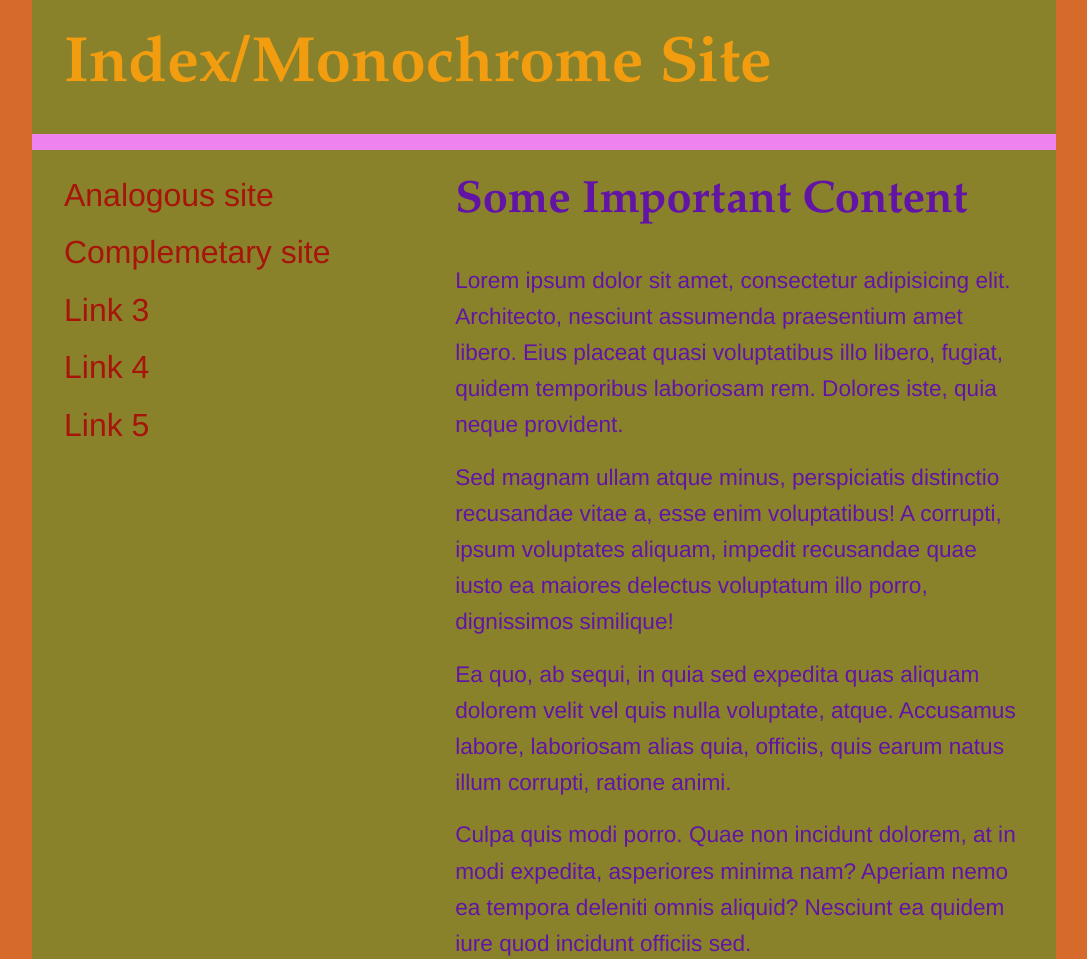
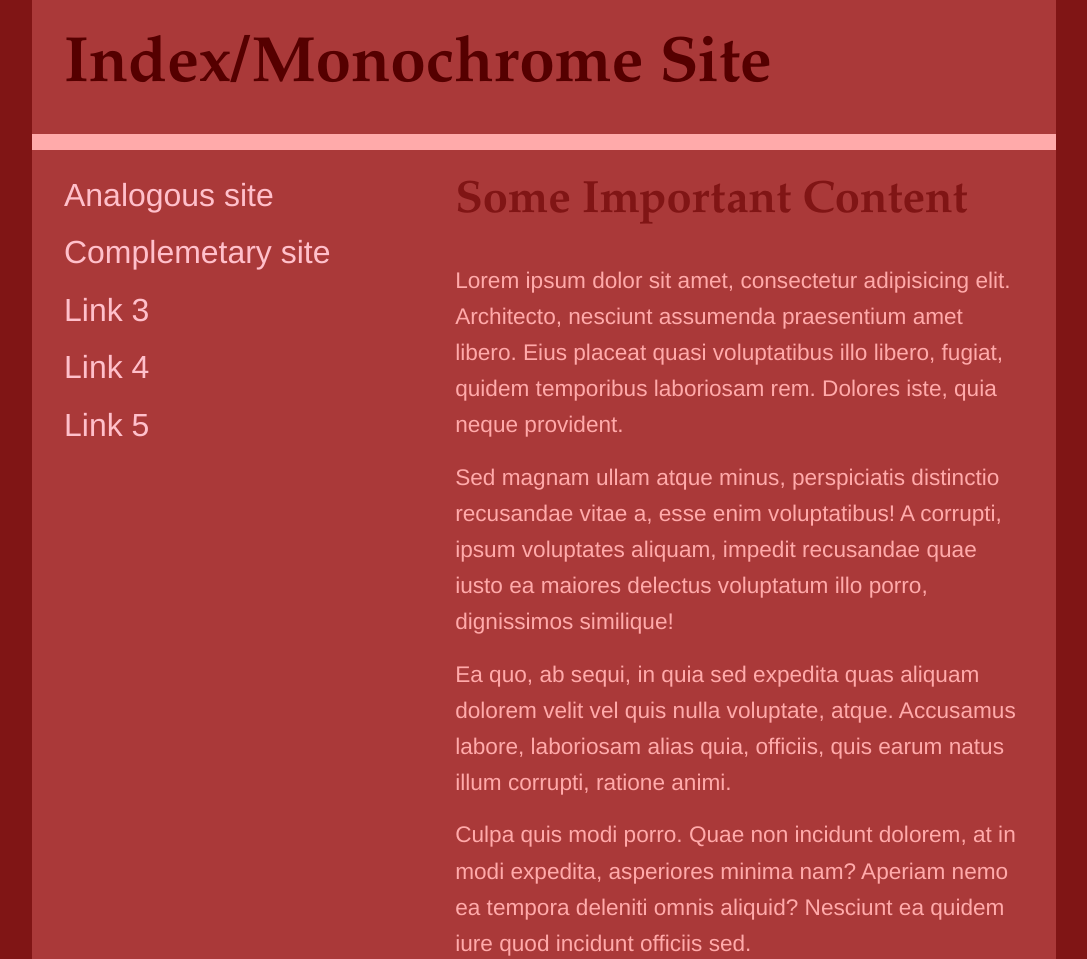
Before and after one commit to KushalYagnik/colours, a plain HTML site: page index.html in a window 1280 px wide. Shown: the top 959 px of the page, without its empty margins (96-1183 px from the left). Drawn offline with Linux system fonts and the light colour scheme.

Commit message:
Update index.html

```diff
--- a/index.html
+++ b/index.html
@@ -24,7 +24,7 @@
             font-family: Helvetica, Arial, sans-serif;
         }
         html,body{
-            background-color: #D66A2B;
+            background-color: #801515;
         }
         h1{
             font-family: Palatino, 'Palatino Linotype', 'Palatino LT STD', 'Book Antiqua', Georgia, serif;
@@ -48,7 +48,7 @@
             text-decoration: none;
             border-bottom: 0.2rem yellow;
             padding: 0.2rem 2rem;
-            color: #8A822B;
+            color: #FFAAAA;
         }
         nav li>a:hover,
         nav li>a:active{
@@ -65,11 +65,11 @@
             width: 80%;
             max-width: 1200px;
             margin: 0 auto;
-            background-color: #8A822B;
+            background-color: #AA3939;
         }
         header{
             width:100%;
-            border-bottom: 1rem solid violet;
+            border-bottom: 1rem solid #FFAAAA;
         }
         nav{
             float:left;
@@ -82,36 +82,36 @@
         footer{
             clear:both;
             width: 100%;
-            border-top: 0.5rem magenta;
+            border-top: 0.5rem blue;
         }
         footer p{
             font-size: 1rem;
             padding: 2rem;
-            color: #8A4D2B;
+            color: pink;
         }
     </style>
 </head>
 <body>
     <div class="wrapper">
         <header>
-            <h1><font color="#F29C0F">Index/Monochrome Site</font></h1>
+            <h1><font color="#550000">Index/Monochrome Site</font></h1>
         </header>
         <nav>
             <ul>
-                <li><a href="https://kushalyagnik.github.io/colours/analogous.html"><font color="#A6140A">Analogous site</font></a></li>
-                <li><a href="https://kushalyagnik.github.io/colours/complementary.html"><font color="#A6140A">Complemetary site</font></a></li>
-                <li><a href="#"><font color="#A6140A">Link 3</font></a></li>
-                <li><a href="#"><font color="#A6140A">Link 4</font></a></li>
-                <li><a href="#"><font color="#A6140A">Link 5</font></a></li>
+                <li><a href="https://kushalyagnik.github.io/colours/analogous.html"><font color="pink">Analogous site</font></a></li>
+                <li><a href="https://kushalyagnik.github.io/colours/complementary.html"><font color="pink">Complemetary site</font></a></li>
+                <li><a href="#"><font color="pink">Link 3</font></a></li>
+                <li><a href="#"><font color="pink">Link 4</font></a></li>
+                <li><a href="#"><font color="pink">Link 5</font></a></li>
             </ul>
         </nav>
         <main>
-            <h2><font color="#6214A6">Some Important Content</font></h2>
-            <p><font color="#6214A6">Lorem ipsum dolor sit amet, consectetur adipisicing elit. Architecto, nesciunt assumenda praesentium amet libero. Eius placeat quasi voluptatibus illo libero, fugiat, quidem temporibus laboriosam rem. Dolores iste, quia neque provident.</font></p>
-            <p><font color="#6214A6">Sed magnam ullam atque minus, perspiciatis distinctio recusandae vitae a, esse enim voluptatibus! A corrupti, ipsum voluptates aliquam, impedit recusandae quae iusto ea maiores delectus voluptatum illo porro, dignissimos similique!</font></p>
-            <p><font color="#6214A6">Ea quo, ab sequi, in quia sed expedita quas aliquam dolorem velit vel quis nulla voluptate, atque. Accusamus labore, laboriosam alias quia, officiis, quis earum natus illum corrupti, ratione animi.</font></p>
-            <p><font color="#6214A6">Culpa quis modi porro. Quae non incidunt dolorem, at in modi expedita, asperiores minima nam? Aperiam nemo ea tempora deleniti omnis aliquid? Nesciunt ea quidem iure quod incidunt officiis sed.</font></p>
-            <p><font color="#6214A6">Nam assumenda quaerat eius delectus porro perspiciatis labore? Facere, quaerat, doloribus. Perspiciatis numquam vel, dicta optio molestias modi ad accusamus quod excepturi architecto in laboriosam deserunt quibusdam fugiat distinctio pariatur.</font></p>
+            <h2><font color="#801515">Some Important Content</font></h2>
+            <p><font color="#FFAAAA">Lorem ipsum dolor sit amet, consectetur adipisicing elit. Architecto, nesciunt assumenda praesentium amet libero. Eius placeat quasi voluptatibus illo libero, fugiat, quidem temporibus laboriosam rem. Dolores iste, quia neque provident.</font></p>
+            <p><font color="#FFAAAA">Sed magnam ullam atque minus, perspiciatis distinctio recusandae vitae a, esse enim voluptatibus! A corrupti, ipsum voluptates aliquam, impedit recusandae quae iusto ea maiores delectus voluptatum illo porro, dignissimos similique!</font></p>
+            <p><font color="#FFAAAA">Ea quo, ab sequi, in quia sed expedita quas aliquam dolorem velit vel quis nulla voluptate, atque. Accusamus labore, laboriosam alias quia, officiis, quis earum natus illum corrupti, ratione animi.</font></p>
+            <p><font color="#FFAAAA">Culpa quis modi porro. Quae non incidunt dolorem, at in modi expedita, asperiores minima nam? Aperiam nemo ea tempora deleniti omnis aliquid? Nesciunt ea quidem iure quod incidunt officiis sed.</font></p>
+            <p><font color="#FFAAAA">Nam assumenda quaerat eius delectus porro perspiciatis labore? Facere, quaerat, doloribus. Perspiciatis numquam vel, dicta optio molestias modi ad accusamus quod excepturi architecto in laboriosam deserunt quibusdam fugiat distinctio pariatur.</font></p>
         </main>
         <footer>
             <p>&copy; 2017 Squid Inc.</p>
```
